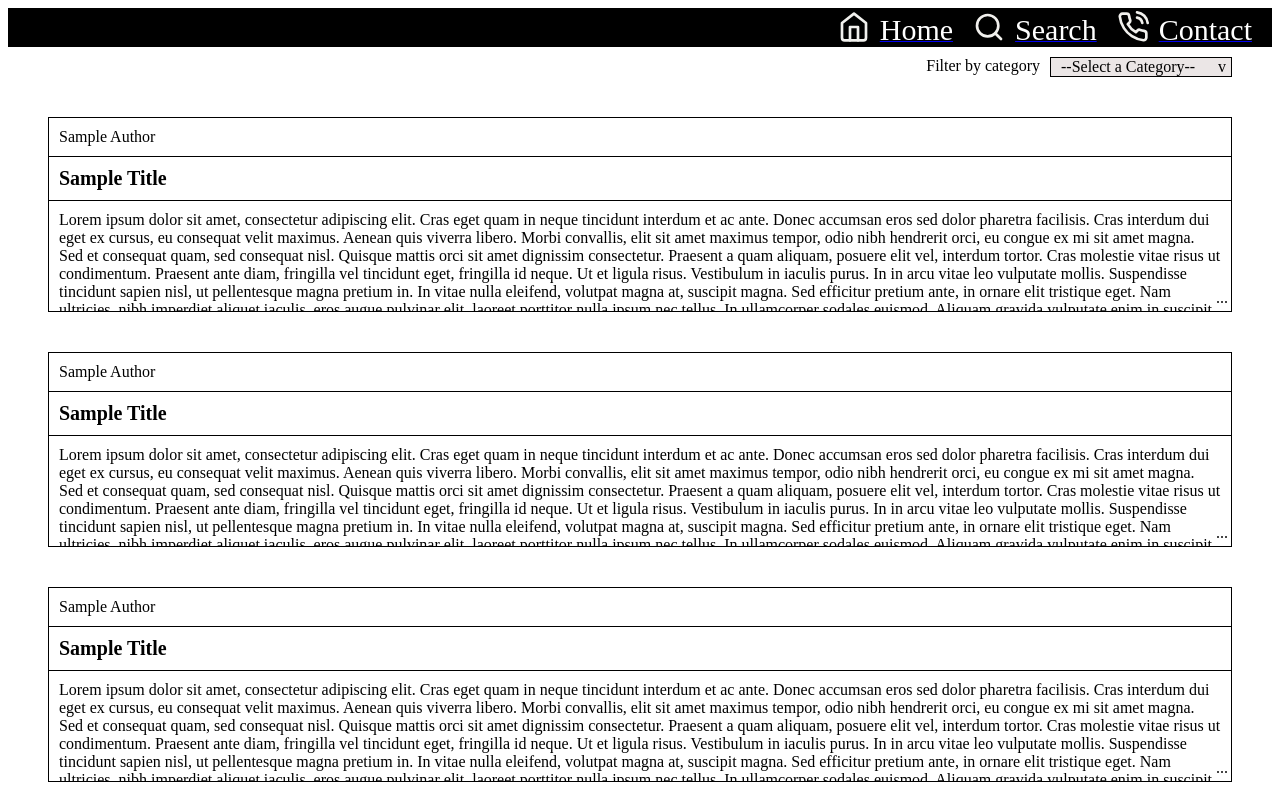
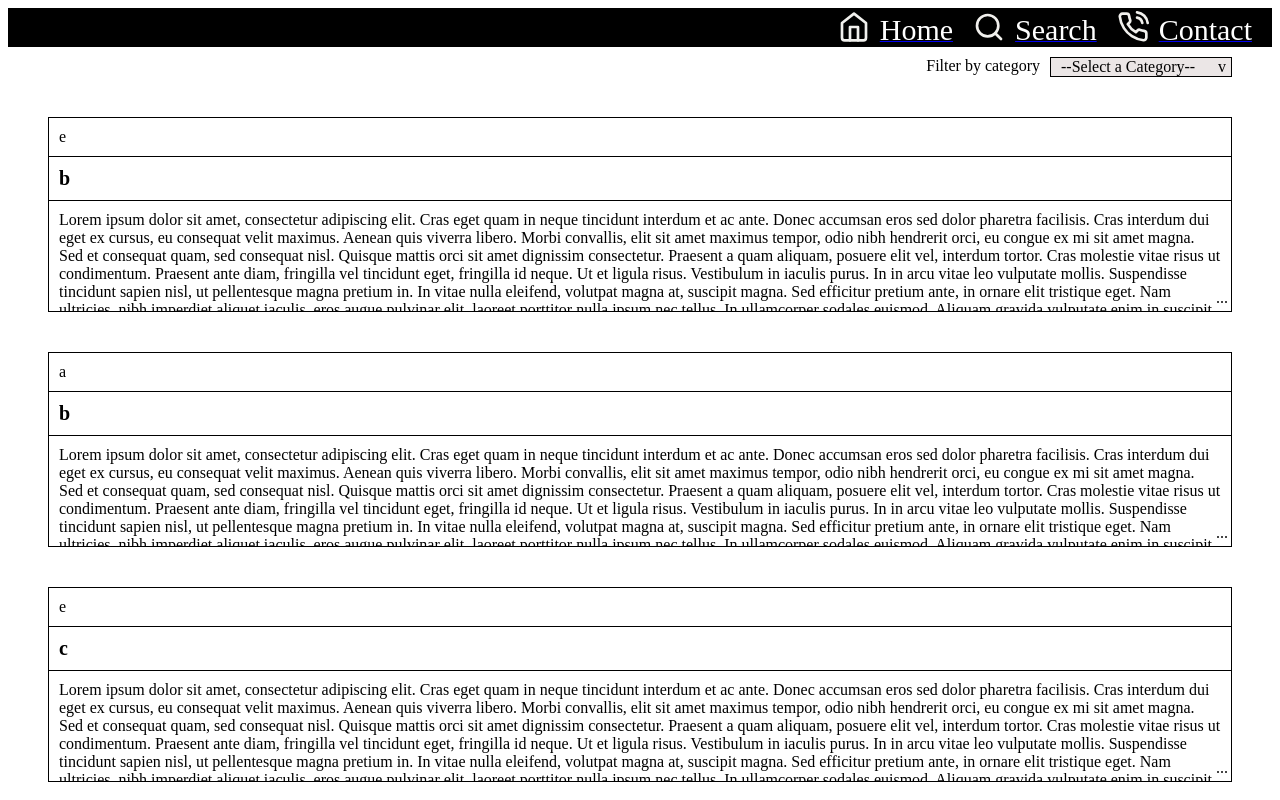
Before and after one commit to Stephan-Kritzinger/IMY210Assignment3, a Nuxt app in the folder site/: page / in a window 1280 px wide. Shown: the top 800 px of the page. Built offline with nearby package versions, Linux system fonts and the light colour scheme.

Commit message:
Added Search Logic to Home

```diff
--- a/site/components/blog-blurb.vue
+++ b/site/components/blog-blurb.vue
@@ -1,10 +1,10 @@
 <template>
     <div class="blog" :class="category">
         <div id="author">
-            Sample Author
+            {{ author }}
         </div>
         <div id="title">
-            Sample Title
+            {{ title }}
         </div>
         <div id="content">
 Lorem ipsum dolor sit amet, consectetur adipiscing elit. Cras eget quam in neque tincidunt interdum et ac ante. Donec accumsan eros sed dolor pharetra facilisis. Cras interdum dui eget ex cursus, eu consequat velit maximus. Aenean quis viverra libero. Morbi convallis, elit sit amet maximus tempor, odio nibh hendrerit orci, eu congue ex mi sit amet magna. Sed et consequat quam, sed consequat nisl. Quisque mattis orci sit amet dignissim consectetur. Praesent a quam aliquam, posuere elit vel, interdum tortor. Cras molestie vitae risus ut condimentum. Praesent ante diam, fringilla vel tincidunt eget, fringilla id neque. Ut et ligula risus.
--- a/site/pages/[author].vue
+++ /dev/null
@@ -1,3 +0,0 @@
-<template>
-
-</template>
--- a/site/pages/[blogTitle].vue
+++ /dev/null
@@ -1,3 +0,0 @@
-<template>
-
-</template>
--- a/site/pages/index.vue
+++ b/site/pages/index.vue
@@ -10,26 +10,36 @@
             </div>
         </div>
     </div>
-    <div>
+    <div v-if="blogs.length">
         <blog :ref="el => blogList[i] = el" v-for="(blog, i) in blogs" :key="i" :author="blog.author" :title="blog.title" :content="blog.content" :category="blog.category" />
     </div>
 </template>
 
 <script setup>
     import blog from "@/components/blog-blurb.vue";
-    import {ref} from "vue";
+    import {ref, onMounted} from "vue";
 
-    const blogs = [
-        {author: "e", title: "e", content: "e", category: "Technology"},
-        {author: "e", title: "e", content: "e", category: "Electronics"},
-        {author: "e", title: "e", content: "e", category: "Electronics"},
-        {author: "e", title: "e", content: "e", category: "Electronics"}
-    ]
+    const blogs = ref([
+        {author: "e", title: "b", content: "e", category: "Technology"},
+        {author: "a", title: "b", content: "e", category: "Electronics"},
+        {author: "e", title: "c", content: "e", category: "Electronics"},
+        {author: "a", title: "c", content: "e", category: "Electronics"}
+    ])
 
     const options = ref(null);
     const filter = ref(null);
     const clear = ref(null);
     const blogList = ref([]);
+    const route = useRoute();
+
+    onMounted(async () => {
+        if(route.query.author){
+            blogs.value = blogs.value.filter(blogTemp => blogTemp.author === route.query.author);
+        }
+        if(route.query.blogTitle){
+            blogs.value = blogs.value.filter(blogTemp => blogTemp.title === route.query.blogTitle);
+        }
+    });
 
     function showDropdown(){
         options.value.classList.toggle("hidden");
```
